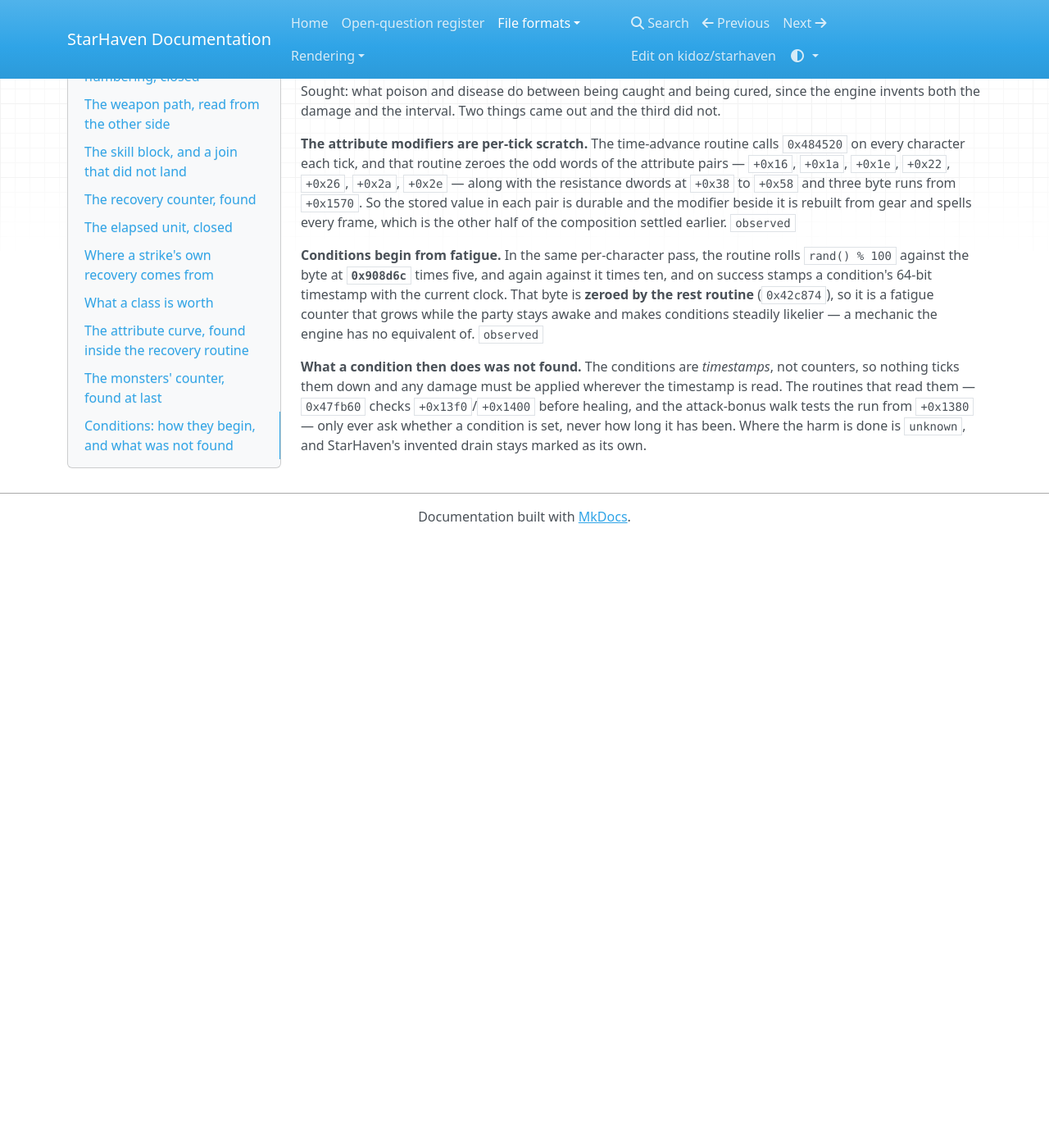
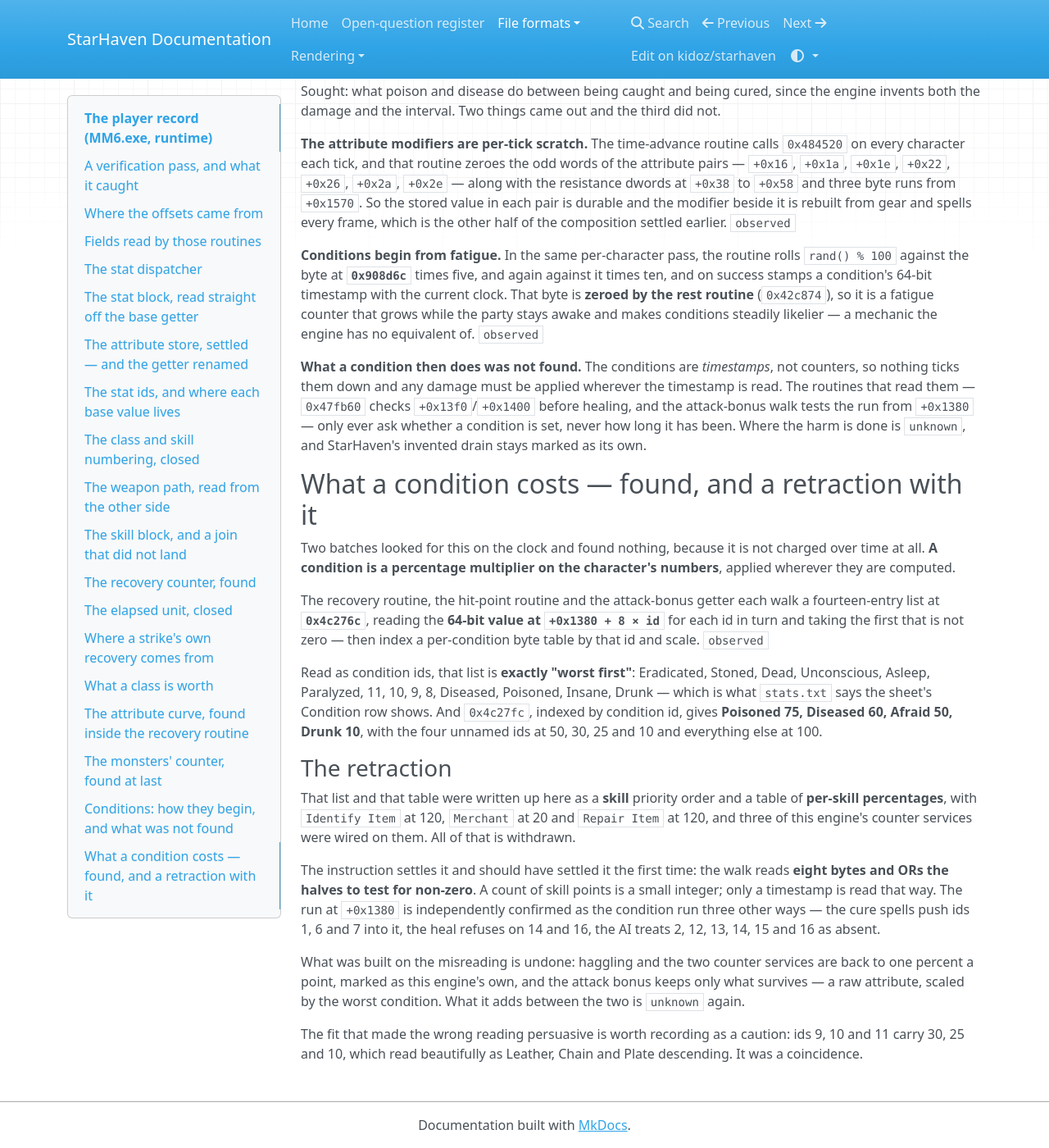
Before and after one commit to kidoz/starhaven, an MkDocs documentation site: the page built from docs/formats/player-record.md, in a window 1280 px wide and 1400 px high, scrolled down 10421 px. Shown: the whole window at 82% size. Built offline with MkDocs 1.6.1, drawn with Linux system fonts in a browser that asks for light colours; nearby versions of some CDN libraries; before the commit the page ends 11079 px from its top, so only the background shows below that.

Commit message:
Find what a condition costs, and retract the skill-percentage reading

```diff
--- a/docs/formats/player-record.md
+++ b/docs/formats/player-record.md
@@ -594,3 +594,44 @@ be applied wherever the timestamp is read. The routines that read them —
 walk tests the run from `+0x1380` — only ever ask whether a condition is
 set, never how long it has been. Where the harm is done is `unknown`, and
 StarHaven's invented drain stays marked as its own.
+
+## What a condition costs — found, and a retraction with it
+
+Two batches looked for this on the clock and found nothing, because it is
+not charged over time at all. **A condition is a percentage multiplier on
+the character's numbers**, applied wherever they are computed.
+
+The recovery routine, the hit-point routine and the attack-bonus getter each
+walk a fourteen-entry list at **`0x4c276c`**, reading the **64-bit value at
+`+0x1380 + 8 × id`** for each id in turn and taking the first that is not
+zero — then index a per-condition byte table by that id and scale. `observed`
+
+Read as condition ids, that list is **exactly "worst first"**: Eradicated,
+Stoned, Dead, Unconscious, Asleep, Paralyzed, 11, 10, 9, 8, Diseased,
+Poisoned, Insane, Drunk — which is what `stats.txt` says the sheet's
+Condition row shows. And `0x4c27fc`, indexed by condition id, gives
+**Poisoned 75, Diseased 60, Afraid 50, Drunk 10**, with the four unnamed ids
+at 50, 30, 25 and 10 and everything else at 100.
+
+### The retraction
+
+That list and that table were written up here as a **skill** priority order
+and a table of **per-skill percentages**, with `Identify Item` at 120,
+`Merchant` at 20 and `Repair Item` at 120, and three of this engine's counter
+services were wired on them. All of that is withdrawn.
+
+The instruction settles it and should have settled it the first time: the
+walk reads **eight bytes and ORs the halves to test for non-zero**. A count
+of skill points is a small integer; only a timestamp is read that way. The
+run at `+0x1380` is independently confirmed as the condition run three other
+ways — the cure spells push ids 1, 6 and 7 into it, the heal refuses on 14
+and 16, the AI treats 2, 12, 13, 14, 15 and 16 as absent.
+
+What was built on the misreading is undone: haggling and the two counter
+services are back to one percent a point, marked as this engine's own, and
+the attack bonus keeps only what survives — a raw attribute, scaled by the
+worst condition. What it adds between the two is `unknown` again.
+
+The fit that made the wrong reading persuasive is worth recording as a
+caution: ids 9, 10 and 11 carry 30, 25 and 10, which read beautifully as
+Leather, Chain and Plate descending. It was a coincidence.
```
Also changed, not shown: README.md (+17 -0 lines), 6 other files.
